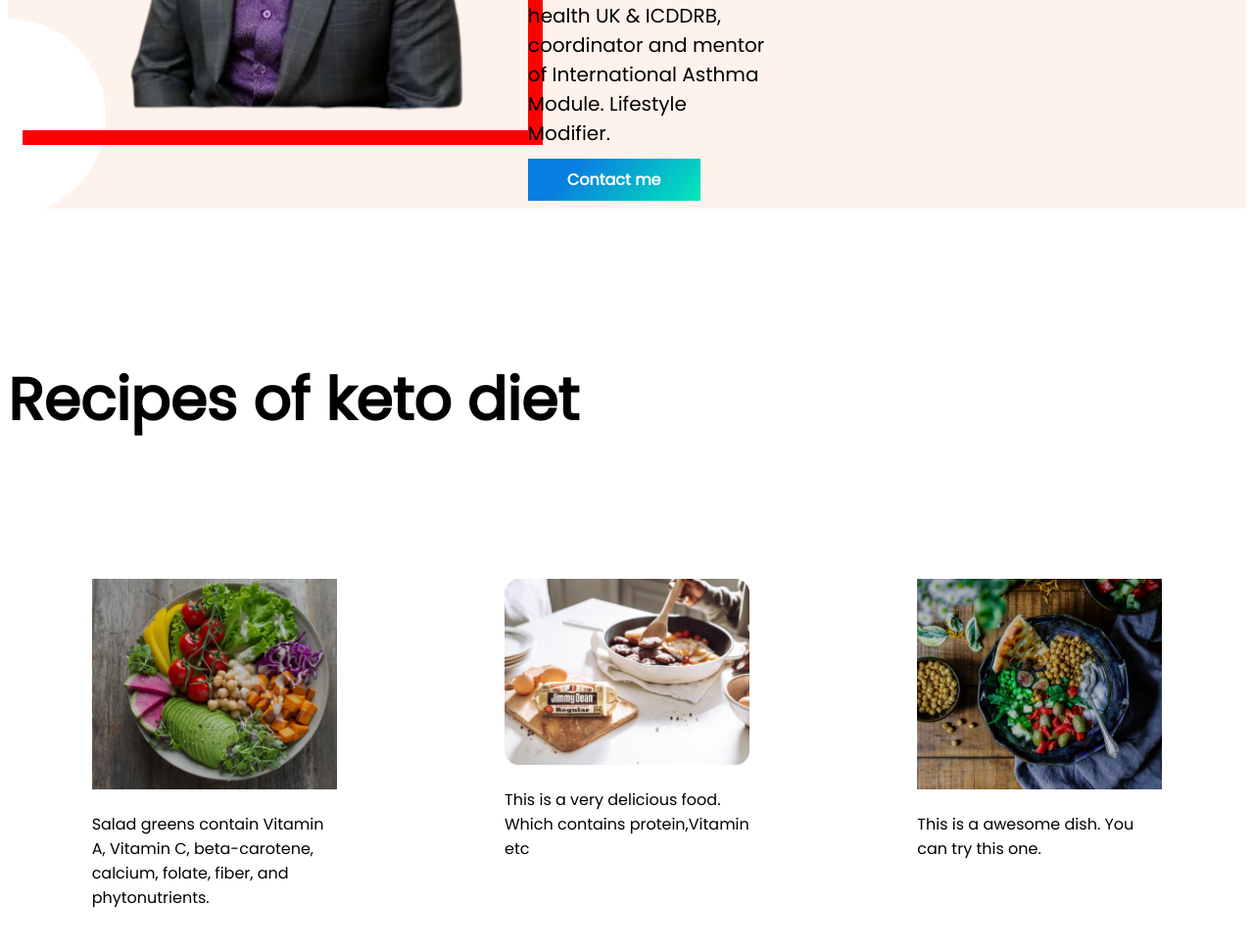
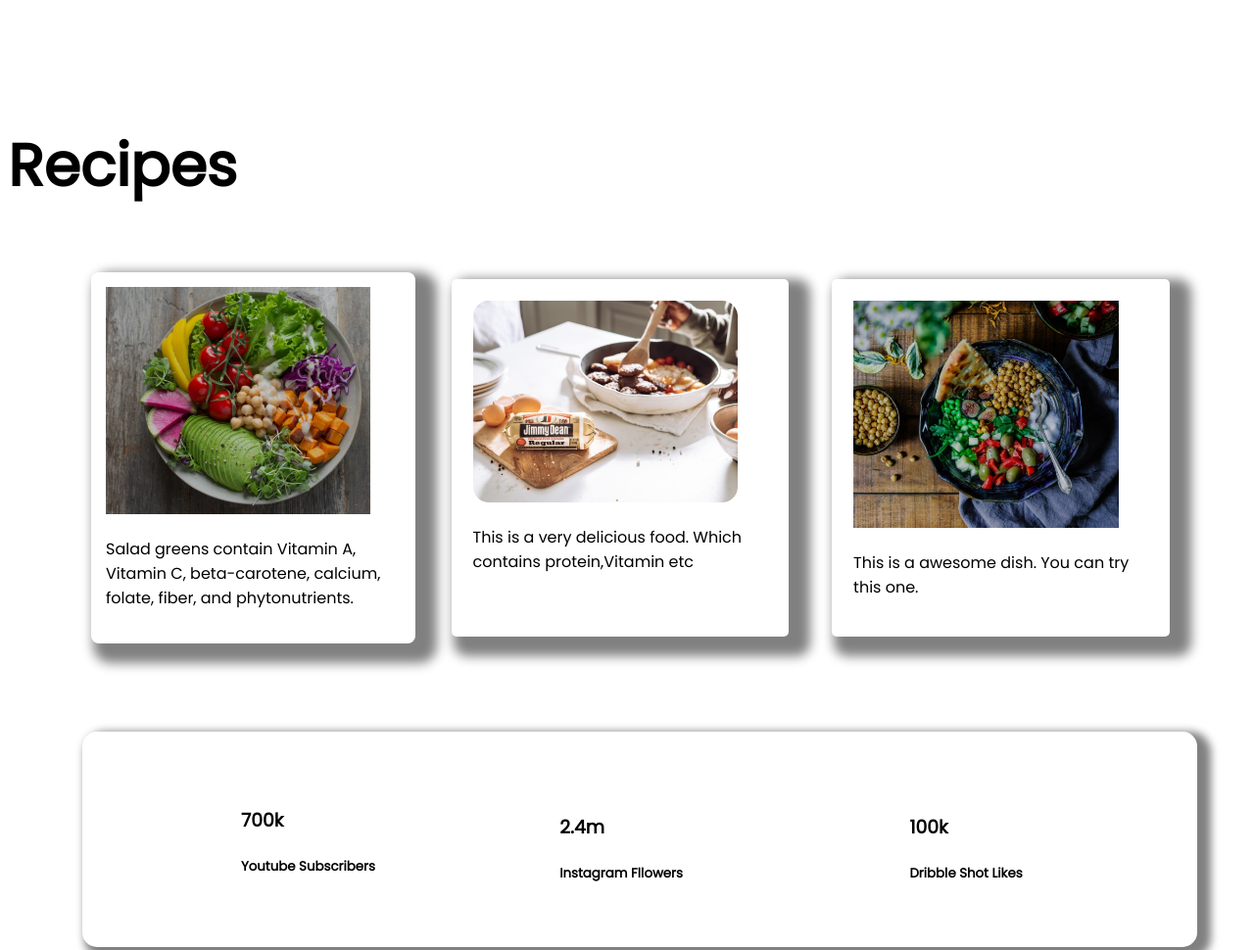
Before and after one commit to Raiyan007R/my-assignment-repo, a plain HTML site: page index.html in a window 1280 px wide. Shown: the part 1220-2190 px from the top of the page at 98% size. Drawn offline with Linux system fonts and the light colour scheme.

Commit message:
style added

```diff
--- a/index.html
+++ b/index.html
@@ -46,20 +46,20 @@
         </div>
     </section>
     <section class="recipe-area">
-        <h1>Recipes of keto diet</h1>
-        <div class="side-by-side">
-            <div class="flexibility">
+        <h1>Recipes </h1>
+        <div class="flexible-container">
+            <div class="recipe-1 flexible">
                 <img src="images/Project Cover5.png" alt=" The photo of Salad">
 
                 <p>Salad greens contain Vitamin A, Vitamin C, beta-carotene, calcium, folate, fiber, and phytonutrients.
                 </p>
             </div>
-            <div class="flexibility">
+            <div class="recipe-2 flexible">
                 <img src="images/Project Cover.jpg" alt="">
                 <p>This is a very delicious food. Which contains protein,Vitamin etc</p>
 
             </div>
-            <div class="flexibility">
+            <div class="recipe-3 flexible">
                 <img src="images/Project Cover8.png" alt="">
                 <p>This is a awesome dish. You can try this one.</p>
             </div>
@@ -67,7 +67,7 @@
     </section>
     </section> <br> <br> <br>
     <section class="half-width">
-        <div class="flexible-container1">
+        <div class="flexible-contract">
             <div class="goal-1">
                 <h3 class="title">700k</h3>
                 <small>Youtube Subscribers</small>
--- a/style.css
+++ b/style.css
@@ -30,7 +30,7 @@ h1{
     width: 40%;
     margin-bottom: 80px;
     padding-left: 2%;
-    box-shadow: 15px 15px red
+
 
 }
 .flexible img{
@@ -71,22 +71,40 @@ background-image: linear-gradient(315deg, #05e8ba 0%, #087ee1 74%);
 }
 
 
-.flexibility{
-    box-shadow: 1px solid gray;
-    width:250px;
-    margin-top: 7%;
-
-}
 .flexibility img{
     width: 100%
 }
-.flexible-container1{
+.flexible-contract{
      display: flex;
      width: 90%;
      margin-left: 76px;
      box-shadow: 8px 6px 8px 6px gray;
      border-radius: 15px;
      font-weight: 700;
+}
+.flexible-container{
+    display: flex;
+    width: 90%;
+    margin-left: 70px;
+}
+.recipe-1{
+    box-shadow: 12px 10px 12px 10px gray;
+    margin: 15px;
+    padding: 15px;
+    border-radius: 8px;
+}
+
+.recipe-2{
+    box-shadow: 12px 10px 12px 10px gray;
+    margin: 22px;
+    padding: 22px;
+    border-radius: 5px;
+}
+.recipe-3{
+    box-shadow: 12px 10px 12px 10px gray;
+    margin: 22px;
+    padding: 22px;
+    border-radius: 5px;
 }
 .goal-1{
 
```
